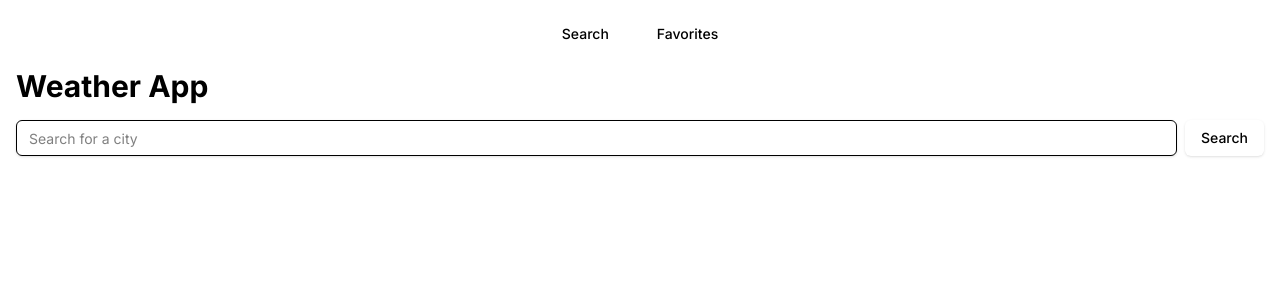
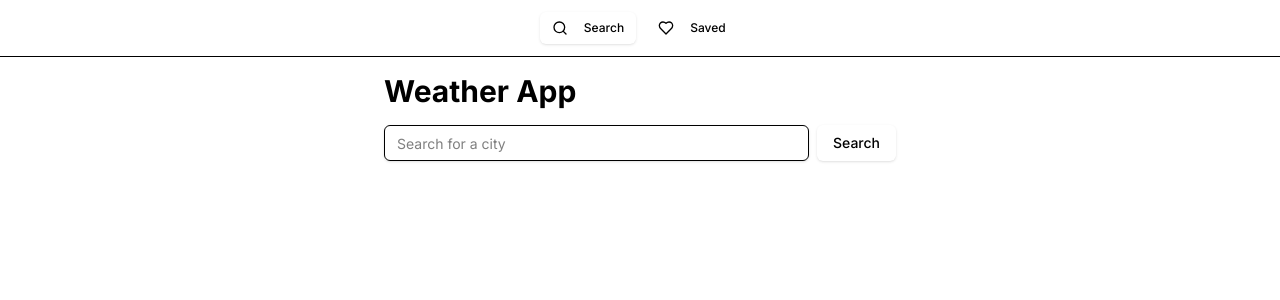
Before and after one commit to melnikovic/weather-app, a Next.js app: page / in a window 1280 px wide. Shown: the top 300 px of the page. Built offline with nearby package versions, Linux system fonts and the light colour scheme.

Commit message:
UI update Navigation

```diff
--- a/app/layout.tsx
+++ b/app/layout.tsx
@@ -17,10 +17,8 @@ export default function RootLayout({ children }: { children: React.ReactNode })
     <html lang="en">
       <body className={inter.className}>
         <Providers>
-          <div className="container mx-auto p-4">
-            <Navigation />
-            {children}
-          </div>
+          <Navigation />
+          <div className="container mx-auto p-4">{children}</div>
         </Providers>
       </body>
     </html>
--- a/app/page.tsx
+++ b/app/page.tsx
@@ -2,7 +2,7 @@ import WeatherApp from '@/components/WeatherApp';
 
 export default function Home() {
   return (
-    <main>
+    <main className="max-w-lg mx-auto">
       <h1 className="text-3xl font-bold mb-4">Weather App</h1>
       <WeatherApp />
     </main>
--- a/components/Navigation.tsx
+++ b/components/Navigation.tsx
@@ -1,15 +1,43 @@
+'use client';
+
 import Link from 'next/link';
+import { usePathname } from 'next/navigation';
 import { Button } from '@/components/ui/button';
+import { ArrowLeft, Heart, Search } from 'lucide-react';
 
 export default function Navigation() {
+  const pathname = usePathname();
+  const isHomePage = pathname === '/';
+
   return (
-    <nav className="flex justify-center space-x-4 mb-4">
-      <Link href="/" passHref>
-        <Button variant="ghost">Search</Button>
-      </Link>
-      <Link href="/favorites" passHref>
-        <Button variant="ghost">Favorites</Button>
-      </Link>
-    </nav>
+    <div className="sticky top-0 z-50 w-full border-b bg-background/95 backdrop-blur supports-[backdrop-filter]:bg-background/60">
+      <div className="container flex h-14 max-w-screen-2xl items-center">
+        {!isHomePage && (
+          <Link href="/" className="mr-auto">
+            <Button variant="ghost" size="sm" className="w-9 px-0">
+              <ArrowLeft className="h-4 w-4" />
+              <span className="sr-only">Go back</span>
+            </Button>
+          </Link>
+        )}
+
+        <div className="flex flex-1 items-center justify-center">
+          <nav className="flex items-center space-x-2">
+            <Link href="/" className={isHomePage ? 'pointer-events-none' : ''}>
+              <Button variant={isHomePage ? 'default' : 'ghost'} size="sm" className="w-24">
+                <Search className="mr-2 h-4 w-4" />
+                Search
+              </Button>
+            </Link>
+            <Link href="/favorites" className={!isHomePage ? 'pointer-events-none' : ''}>
+              <Button variant={!isHomePage ? 'default' : 'ghost'} size="sm" className="w-24">
+                <Heart className="mr-2 h-4 w-4" />
+                Saved
+              </Button>
+            </Link>
+          </nav>
+        </div>
+      </div>
+    </div>
   );
 }
```
